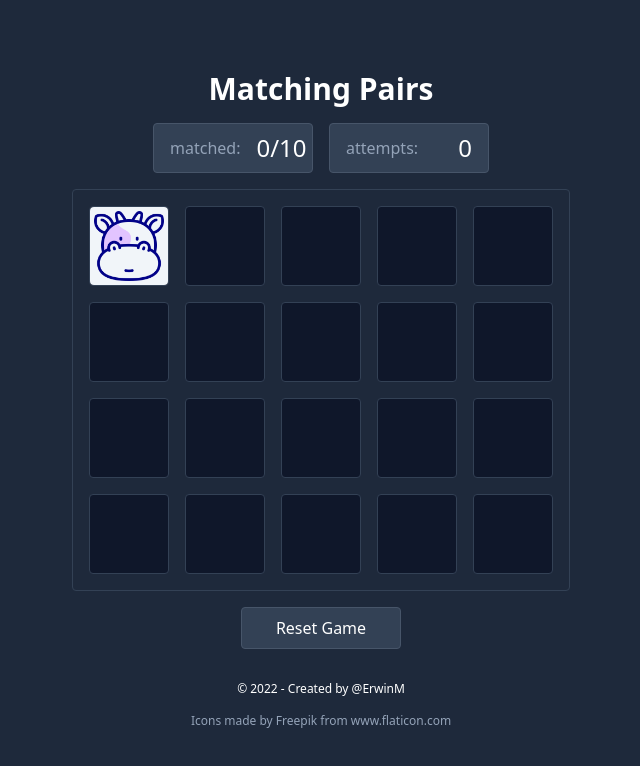
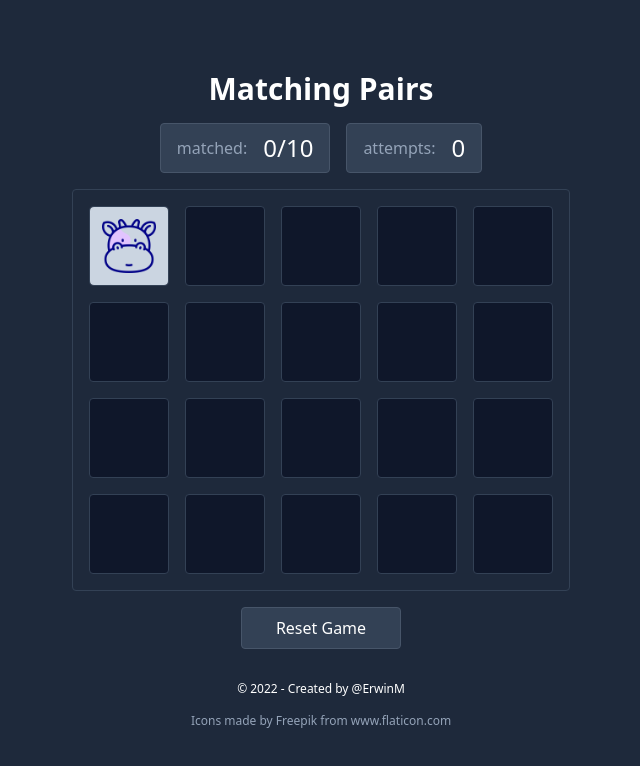
Before and after one commit to erwinrmendez/matchin-pairs, a React (Vite) app: page / in a window 1280 px wide. Both pictures are taken after a click on the element 448 px from the left and 246 px from the top of the page. Shown: the top 766 px of the page, without its empty margins (319-959 px from the left). Built offline with nearby package versions, Linux system fonts and the light colour scheme.

Commit message:
Adding game animations

```diff
--- a/src/components/Board.tsx
+++ b/src/components/Board.tsx
@@ -6,20 +6,32 @@ import Tile from "./Tile";
 const Board = () => {
   const matches = getMatches(10);
   const [board, setBoard] = useState(shuffle(matches));
-  const [prev, setPrev] = useState<number | null>(null);
-  const [matched, setMatched] = useState(0);
-  const [attempts, setAttempts] = useState(0);
+  const [openTiles, setOpenTiles] = useState<number[]>([]);
+  const [prev, setPrev] = useState<number | null>(null); // previous opened tile
+  const [matched, setMatched] = useState(0); // number of matches
+  const [attempts, setAttempts] = useState(0); // number of attempts
+  let isFinished = openTiles.length === matches.length;
 
   // regenerate matches
   const resetGame = () => {
     const newMatches = shuffle(matches);
     setBoard(newMatches);
+    setOpenTiles([]);
     setAttempts(0);
     setMatched(0);
   };
 
   // reveal tile
   const revealTile = (curr: number) => {
+    // if already matched, return
+    if (openTiles.includes(curr)) return;
+
+    // if clicking on same tile, hide it
+    if (curr === prev) {
+      hideTiles(curr);
+      return;
+    }
+
     // show tile
     const tiles = [...board];
     tiles[curr].show = true;
@@ -34,28 +46,36 @@ const Board = () => {
     // add animation if there is a match, else hide tiles
     if (tiles[prev].index === tiles[curr].index) {
       setMatched(matched + 1);
+      setOpenTiles([...openTiles, prev, curr]);
       // TODO: add animation
     } else {
       setTimeout(() => hideTiles(curr, prev), 750);
     }
 
+    setAttempts(attempts + 1);
     setPrev(null);
-    setAttempts(attempts + 1);
   };
 
   // hide tiles if there is no match
-  const hideTiles = (curr: number, prev: number) => {
+  const hideTiles = (curr: number, prev?: number) => {
     const modified = board.map((match, i) =>
       i === curr || i === prev ? { index: match.index, show: false } : match
     );
+
+    // reset board and open tiles
     setBoard(modified);
+    setOpenTiles(openTiles.filter((n) => n !== curr || n !== prev));
   };
 
   return (
     <main>
       <div className="flex justify-center my-4 gap-4">
-        <ScoreBoard title="matched" score={`${matched}/10`} />
-        <ScoreBoard title="attempts" score={attempts} />
+        <ScoreBoard
+          title="matched"
+          score={`${matched}/10`}
+          isFinished={isFinished}
+        />
+        <ScoreBoard title="attempts" score={attempts} isFinished={isFinished} />
       </div>
       <div className="border border-slate-700 p-2 gap-2 sm:p-4 grid grid-cols-5 sm:gap-4 rounded">
         {board.map((match, i) => (
@@ -63,6 +83,7 @@ const Board = () => {
             key={i}
             tileIndex={i}
             match={match.index}
+            animateMatched={openTiles.includes(i)}
             show={match.show}
             revealTile={revealTile}
           />
@@ -70,7 +91,9 @@ const Board = () => {
       </div>
       <div className="flex py-4 w-full justify-center">
         <button
-          className="bg-slate-700 px-4 py-2 text-white text-center rounded w-40 border border-slate-600"
+          className={`${
+            isFinished ? "bg-slate-600" : "bg-slate-700"
+          } px-4 py-2 text-white text-center rounded w-40 border border-slate-600 transition-colors duration-500`}
           onClick={resetGame}
         >
           Reset Game
@@ -80,12 +103,17 @@ const Board = () => {
   );
 };
 
-const ScoreBoard: FC<{ score: string | number; title: string }> = ({
-  score,
-  title,
-}) => {
+const ScoreBoard: FC<{
+  score: string | number;
+  title: string;
+  isFinished: boolean;
+}> = ({ score, title, isFinished }) => {
   return (
-    <div className="bg-slate-700 px-4 py-2 text-white rounded sm:w-40 flex justify-between items-center border border-slate-600 gap-4">
+    <div
+      className={`${
+        isFinished ? "bg-slate-600" : "bg-slate-700"
+      } bg-slate-700 px-4 py-2 text-white rounded flex justify-between items-center border border-slate-600 gap-4 transition-colors duration-500`}
+    >
       <span className="text-slate-400">{title}:</span>
       <span className="sm:text-2xl">{score}</span>
     </div>
--- a/src/components/Tile.tsx
+++ b/src/components/Tile.tsx
@@ -1,4 +1,5 @@
 // import all animals
+import { useEffect, useState } from "react";
 import dog from "../images/001-dog.png";
 import cat from "../images/002-cat.png";
 import duck from "../images/003-duck.png";
@@ -33,21 +34,43 @@ type TileProps = {
   match: number;
   show: boolean;
   revealTile: (curr: number) => void;
+  animateMatched: boolean;
 };
 
-const Tile = ({ tileIndex, match, show, revealTile }: TileProps) => {
+const Tile = ({
+  tileIndex,
+  match,
+  show,
+  revealTile,
+  animateMatched,
+}: TileProps) => {
+  const [transform, setTransform] = useState("rotateY(0deg)");
+
+  useEffect(() => {
+    show ? setTransform("rotateY(180deg)") : setTransform("rotateY(0deg)");
+  }, [show]);
+
   return (
     <div
-      className="w-12 h-12 sm:w-20 sm:h-20 flex items-center justify-center bg-slate-900 rounded border border-slate-700 cursor-pointer"
+      className="w-12 h-12 sm:w-20 sm:h-20 flex items-center justify-center bg-slate-900 rounded border border-slate-700 cursor-pointer hover:bg-slate-900/70 transition-all ease-in-out"
+      style={{ perspective: "1000px" }}
       onClick={() => revealTile(tileIndex)}
+    >
+      <div
+        className={`${
+          animateMatched ? "animate-matched" : ""
+        } bg-slate-300 rounded relative transition-all duration-500`}
+        style={{ transformStyle: "preserve-3d", transform }}
       >
         {show && (
           <img
             src={animals[match].image}
             alt={animals[match].name}
-          className="bg-slate-100 p-1 rounded"
+            className="rounded p-3"
+            style={{ transform: "rotateY(180deg)" }}
           />
         )}
+      </div>
     </div>
   );
 };
--- a/tailwind.config.cjs
+++ b/tailwind.config.cjs
@@ -1,11 +1,22 @@
 /** @type {import('tailwindcss').Config} */
 module.exports = {
-  content: [
-    "./index.html",
-    "./src/**/*.{vue,js,ts,jsx,tsx}",
-  ],
+  content: ["./index.html", "./src/**/*.{vue,js,ts,jsx,tsx}"],
   theme: {
-    extend: {},
+    extend: {
+      animation: {
+        matched: "matched 0.8s linear normal both",
+      },
+      keyframes: {
+        matched: {
+          "0%": { padding: "0.5rem" },
+          "20%": { padding: "0.75rem" },
+          "40%": { padding: "0.25rem" },
+          "60%": { padding: "0.5rem" },
+          "80%": { padding: "0.25rem" },
+          "100%": { padding: "0em", backgroundColor: "rgb(248 250 252)" },
+        },
+      },
+    },
   },
   plugins: [],
-}
+};
```
Lines whose indentation alone changed are shown as unchanged.
